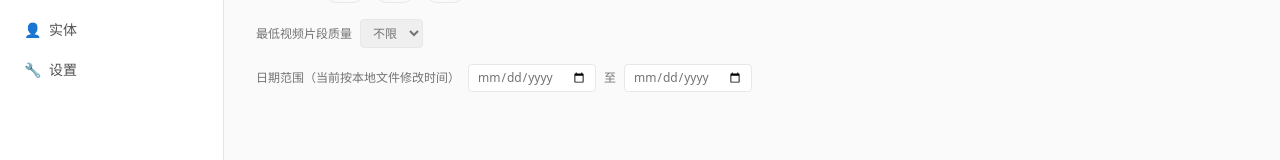
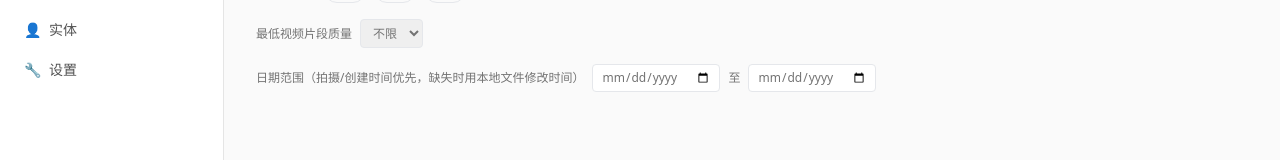
Before and after one commit to thefoolsparkle-oss/SceneWeaver, a React (Vite) app: page /search in a window 1280 px wide. Shown: the part 256-416 px from the top of the page. Built offline with nearby package versions, Linux system fonts and the light colour scheme.

Commit message:
Clarify date search metadata priority

```diff
--- a/src/pages/Search.tsx
+++ b/src/pages/Search.tsx
@@ -116,7 +116,7 @@ export default function Search() {
       <div className="mb-4 flex flex-wrap items-center gap-2 text-xs text-neutral-500"><span>素材类型：</span>{([{ value: 'image', label: '图片' }, { value: 'video', label: '视频' }, { value: 'audio', label: '音频' }] as const).map(({ value, label }) => <button type="button" key={value} onClick={() => toggleMediaType(value)} className={`rounded-full border px-2 py-1 ${mediaTypes.includes(value) ? 'border-brand-500 bg-brand-50 text-brand-700' : ''}`}>{label}</button>)}</div>
       <label className="mb-4 flex items-center gap-2 text-xs text-neutral-500">最低视频片段质量<select value={minQuality ?? ''} onChange={(event) => setMinQuality(event.target.value === '' ? null : Number(event.target.value))} className="rounded border px-2 py-1"><option value="">不限</option><option value="0.5">50%</option><option value="0.7">70%</option><option value="0.85">85%</option></select></label>
       <div className="mb-4 flex flex-wrap items-center gap-2 text-xs text-neutral-500">
-        <span>日期范围（当前按本地文件修改时间）</span>
+        <span>日期范围（拍摄/创建时间优先，缺失时用本地文件修改时间）</span>
         <input aria-label="开始日期" type="date" value={dateStart} onChange={(event) => setDateStart(event.target.value)} className="rounded border px-2 py-1 dark:border-neutral-700 dark:bg-neutral-900" />
         <span>至</span>
         <input aria-label="结束日期" type="date" value={dateEnd} onChange={(event) => setDateEnd(event.target.value)} className="rounded border px-2 py-1 dark:border-neutral-700 dark:bg-neutral-900" />
```
